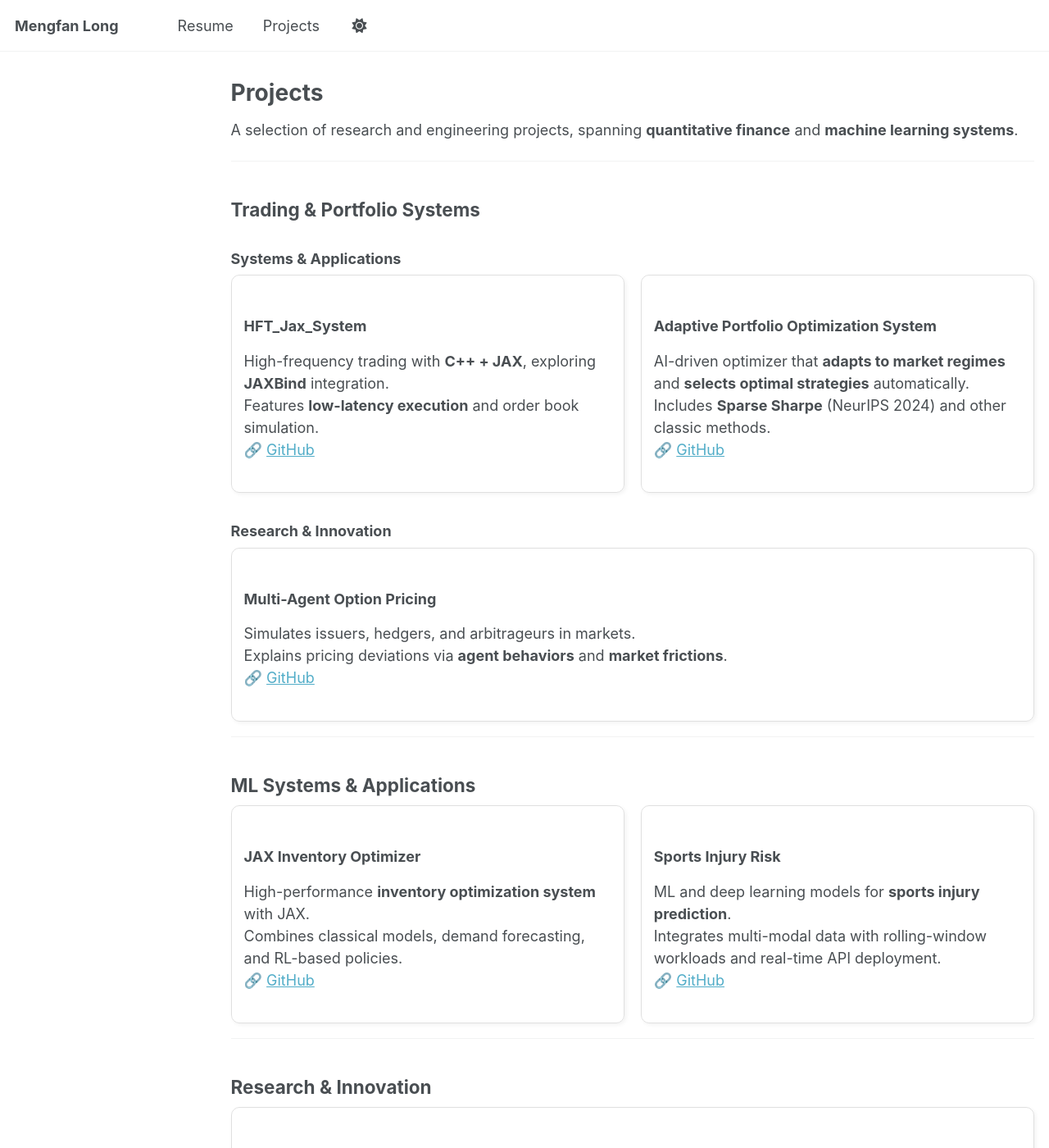
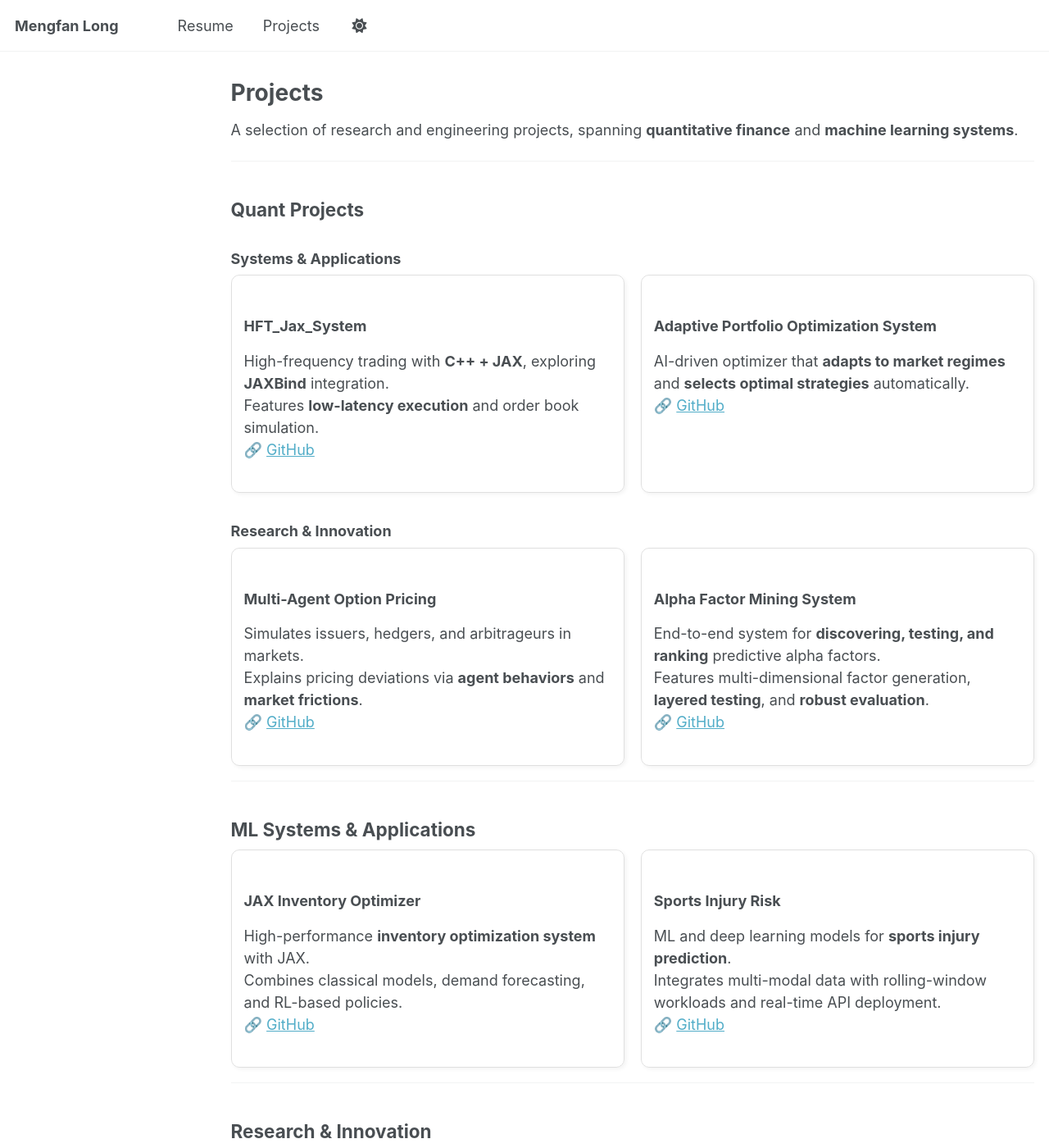
Before and after one commit to kevinlmf/kevinlmf.github.io, a Jekyll site: the page built from _pages/projects.md, in a window 1280 px wide and 1400 px high. Shown: the whole window at 82% size. Built offline with Jekyll 4.4.1, drawn with Linux system fonts in a browser that asks for light colours; a script that is not in the unit is left out.

Commit message:
Update projects.md

```diff
--- a/_pages/projects.md
+++ b/_pages/projects.md
@@ -9,7 +9,7 @@ A selection of research and engineering projects, spanning **quantitative financ
 
 ---
 
-## Trading & Portfolio Systems
+## Quant Projects
 
 ### Systems & Applications
 <div style="display:flex; flex-wrap:wrap; gap:20px;">
@@ -27,10 +27,10 @@ A selection of research and engineering projects, spanning **quantitative financ
   <h3>Adaptive Portfolio Optimization System</h3>
   <p>
     AI-driven optimizer that <b>adapts to market regimes</b> and <b>selects optimal strategies</b> automatically.<br>
-    Includes <b>Sparse Sharpe</b> (NeurIPS 2024) and other classic methods.<br>
     🔗 <a href="https://github.com/kevinlmf/Portfolio_Optimization_system" target="_blank">GitHub</a>
   </p>
 </div>
+
 
 
 
@@ -48,7 +48,17 @@ A selection of research and engineering projects, spanning **quantitative financ
     </p>
   </div>
 
+  <div style="flex:1; min-width:320px; border:1px solid #e0e0e0; border-radius:10px; padding:15px; box-shadow:2px 2px 5px rgba(0,0,0,0.05);">
+    <h3>Alpha Factor Mining System</h3>
+    <p>
+      End-to-end system for <b>discovering, testing, and ranking</b> predictive alpha factors.<br>
+      Features multi-dimensional factor generation, <b>layered testing</b>, and <b>robust evaluation</b>.<br>
+      🔗 <a href="https://github.com/kevinlmf/AlphaFactor" target="_blank">GitHub</a>
+    </p>
+  </div>
+
 </div>
+
 
 ---
 
```
